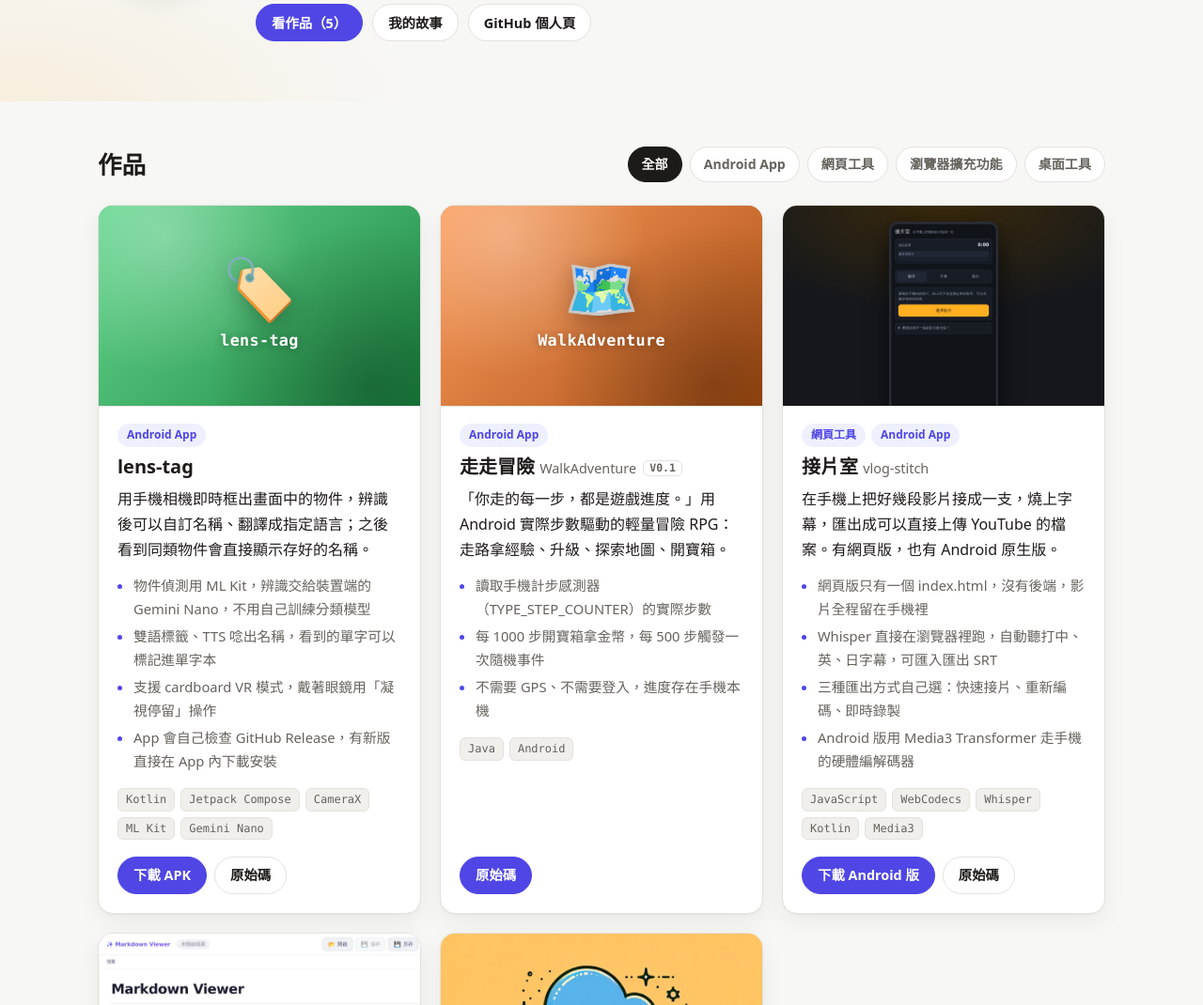
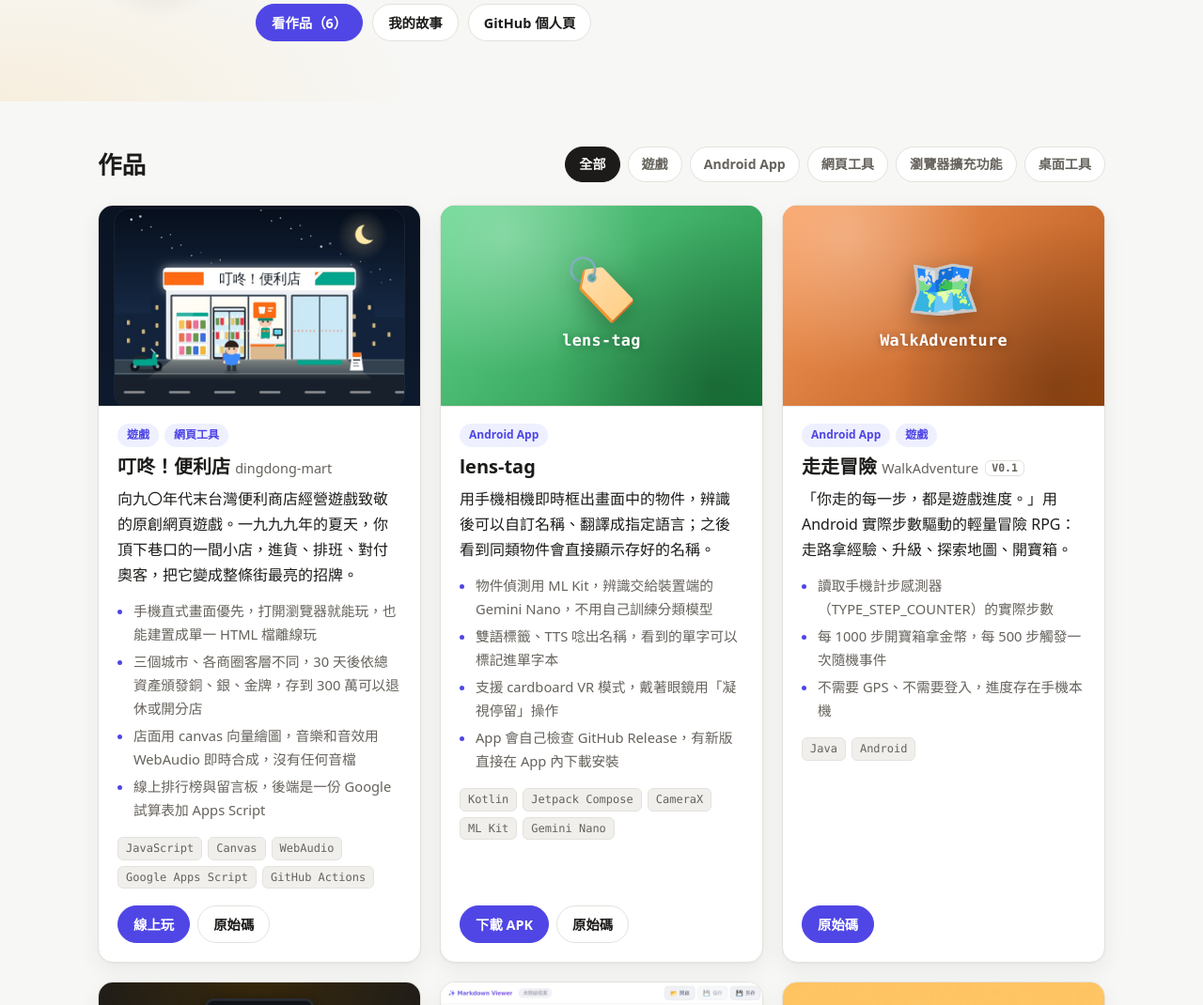
Before and after one commit to cornming/cornming.github.io, a Jekyll site: the page built from index.html, in a window 1280 px wide and 1400 px high, cut to the strip 330-1400 px from the top of the window. Shown: the whole strip at 94% size. Built offline with Jekyll 4.4.1, drawn with Linux system fonts in a browser that asks for light colours.

Commit message:
新增作品「叮咚！便利店」與遊戲分類
- 作品牆加入 dingdong-mart，附線上玩連結與標題畫面封面
- 新增「遊戲」分類，走走冒險也歸入此類

Co-Authored-By: Claude Opus 5.5 <noreply@anthropic.com>
Claude-Session: https://claude.ai/code/session_01JKYLr6YAFeGexABfuZgEHu

```diff
--- a/_data/categories.yml
+++ b/_data/categories.yml
@@ -1,5 +1,7 @@
 # 作品分類：首頁的篩選按鈕會依這個順序出現。
 # 只有「至少有一件作品用到」的分類才會顯示按鈕。
+- key: game
+  label: 遊戲
 - key: android
   label: Android App
 - key: web
--- a/_data/projects.yml
+++ b/_data/projects.yml
@@ -15,6 +15,23 @@
 #   status      顯示在名稱旁邊的小字，例如版本號（選填）
 #   links       按鈕：label 是文字，url 是網址；第一個會是主要按鈕（選填）
 # ─────────────────────────────────────────────────────────────
+
+- name: 叮咚！便利店
+  en: dingdong-mart
+  categories: [game, web]
+  summary: 向九〇年代末台灣便利商店經營遊戲致敬的原創網頁遊戲。一九九九年的夏天，你頂下巷口的一間小店，進貨、排班、對付奧客，把它變成整條街最亮的招牌。
+  highlights:
+    - 手機直式畫面優先，打開瀏覽器就能玩，也能建置成單一 HTML 檔離線玩
+    - 三個城市、各商圈客層不同，30 天後依總資產頒發銅、銀、金牌，存到 300 萬可以退休或開分店
+    - 店面用 canvas 向量繪圖，音樂和音效用 WebAudio 即時合成，沒有任何音檔
+    - 線上排行榜與留言板，後端是一份 Google 試算表加 Apps Script
+  tech: [JavaScript, Canvas, WebAudio, Google Apps Script, GitHub Actions]
+  image: /assets/img/projects/dingdong-mart.jpg
+  links:
+    - label: 線上玩
+      url: https://cornming.github.io/dingdong-mart/
+    - label: 原始碼
+      url: https://github.com/cornming/dingdong-mart
 
 - name: lens-tag
   categories: [android]
@@ -36,7 +53,7 @@
 - name: 走走冒險
   en: WalkAdventure
   status: V0.1
-  categories: [android]
+  categories: [android, game]
   summary: 「你走的每一步，都是遊戲進度。」用 Android 實際步數驅動的輕量冒險 RPG：走路拿經驗、升級、探索地圖、開寶箱。
   highlights:
     - 讀取手機計步感測器（TYPE_STEP_COUNTER）的實際步數
```
Also changed, not shown: assets/img/projects/dingdong-mart.jpg (added).
